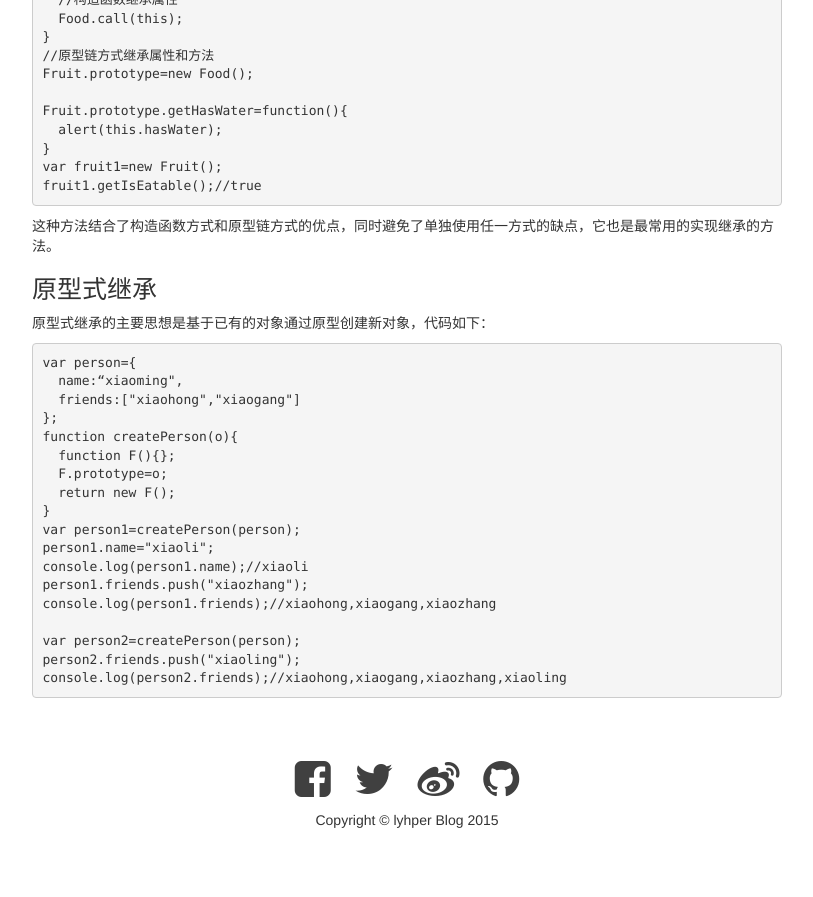
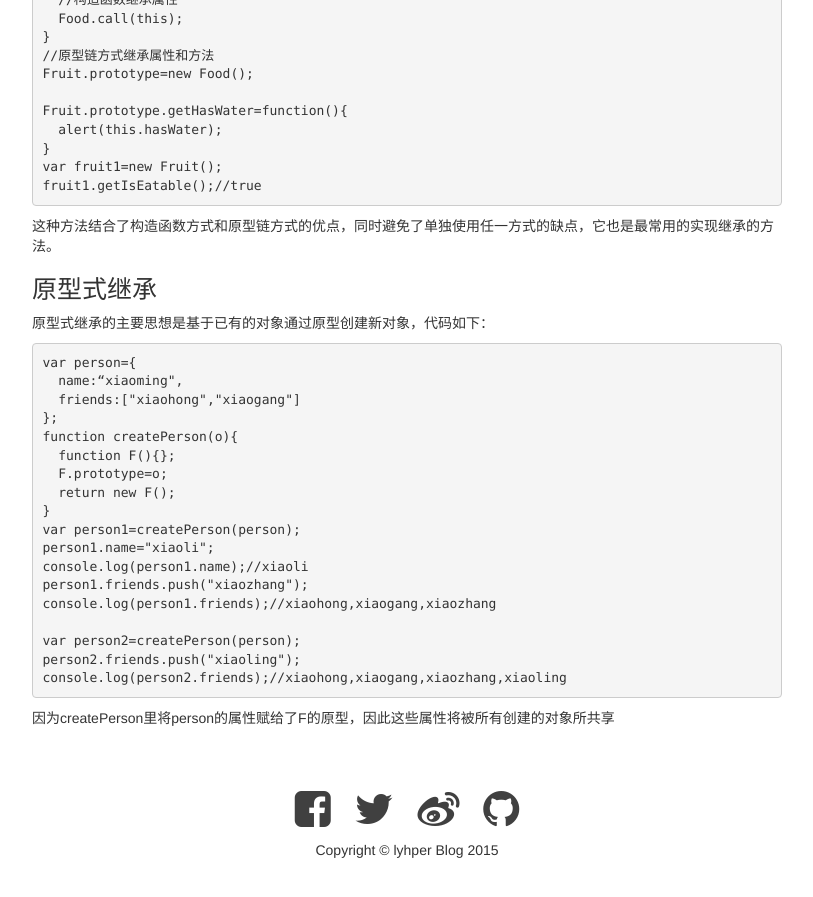
Before and after one commit to lyhper/lyhper.github.io, a Jekyll site: the page built from _posts/2015-08-08-JavaScript-inheritance.markdown, in a window 1280 px wide and 900 px high, scrolled down 1582 px. Shown: the top 897 px of the window, without its empty margins (233-1046 px from the left). Built offline with Jekyll 4.4.1, drawn with Linux system fonts in a browser that asks for light colours; before the commit the page ends 2452 px from its top, so only the background shows below that.

Commit message:
modify post

```diff
--- a/_posts/2015-08-08-JavaScript-inheritance.markdown
+++ b/_posts/2015-08-08-JavaScript-inheritance.markdown
@@ -107,3 +107,5 @@ var person2=createPerson(person);
 person2.friends.push("xiaoling");
 console.log(person2.friends);//xiaohong,xiaogang,xiaozhang,xiaoling
 {% endhighlight %}
+
+因为createPerson里将person的属性赋给了F的原型，因此这些属性将被所有创建的对象所共享
```
